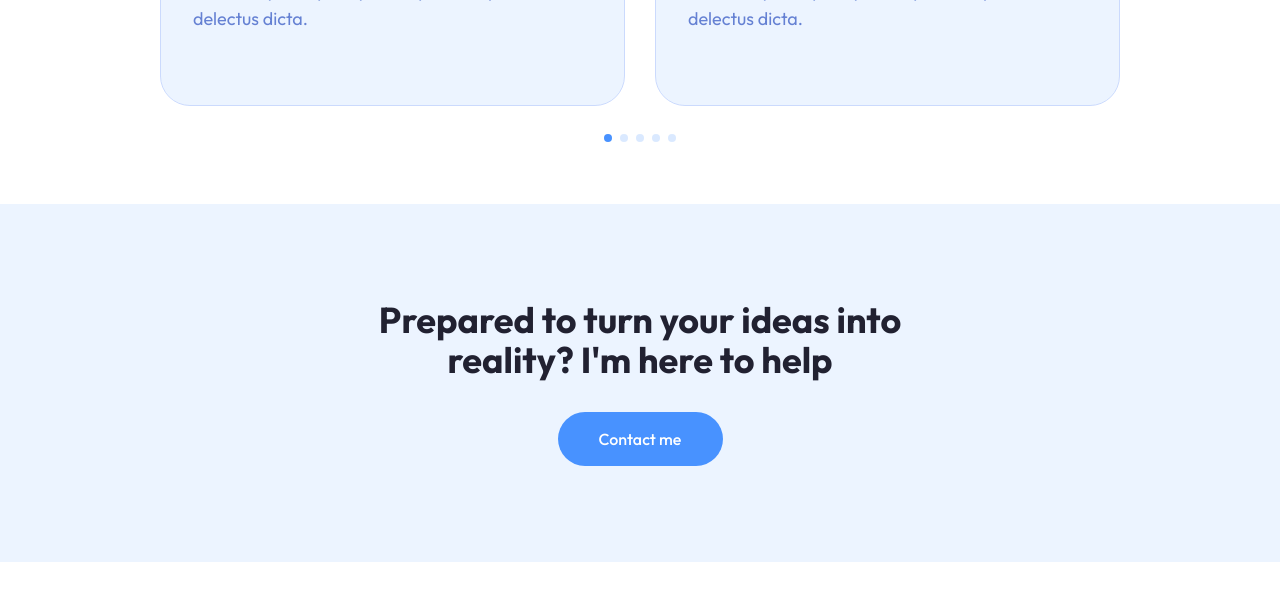
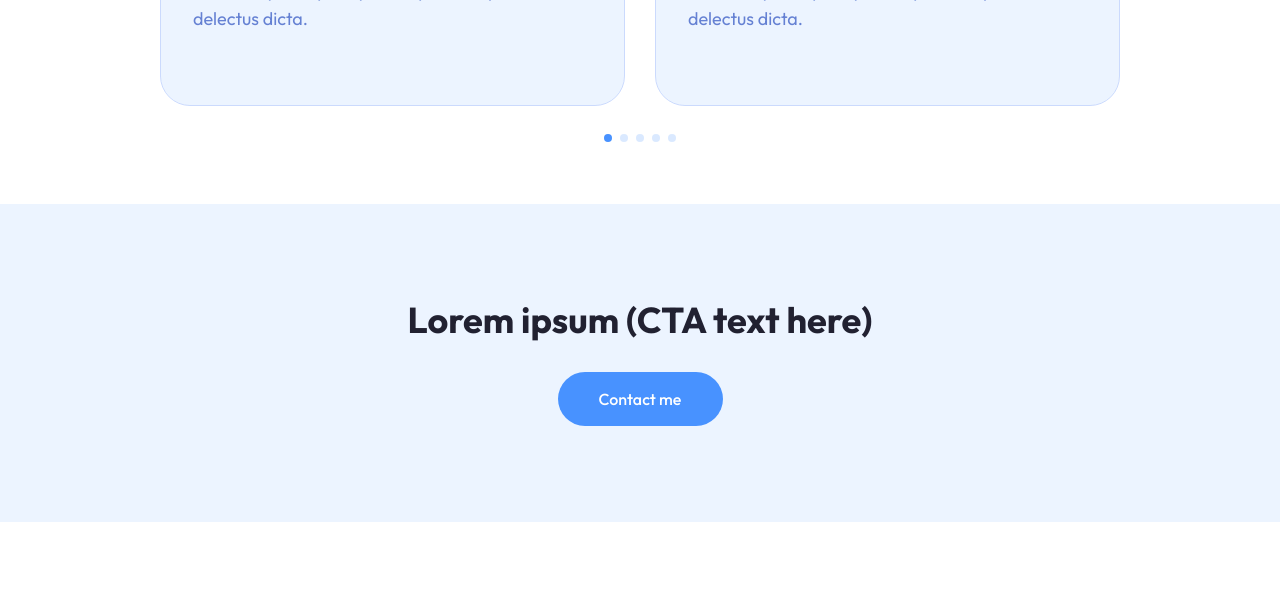
Before and after one commit to danpellegrino/tjsportfolio, a Next.js app: page / in a window 1280 px wide. Shown: the part 3685-4285 px from the top of the page. Built offline with nearby package versions, Linux system fonts and the light colour scheme.

Commit message:
Update CTA text

```diff
--- a/components/Cta.jsx
+++ b/components/Cta.jsx
@@ -7,7 +7,7 @@ const Cta = () => {
       <div className="container mx-auto">
         <div className='flex flex-col items-center'>
             <h2 className='h2 max-w-xl text-center mb-8'>
-                Prepared to turn your ideas into reality? I'm here to help
+                Lorem ipsum (CTA text here)
             </h2>
             <Link href='/contact'>
             <Button className="w-[165px]">Contact me</Button>
```
